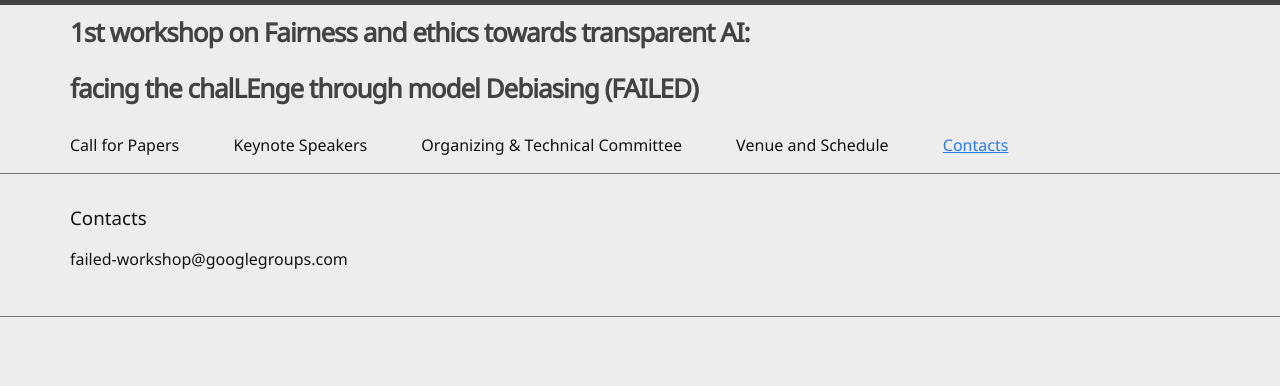
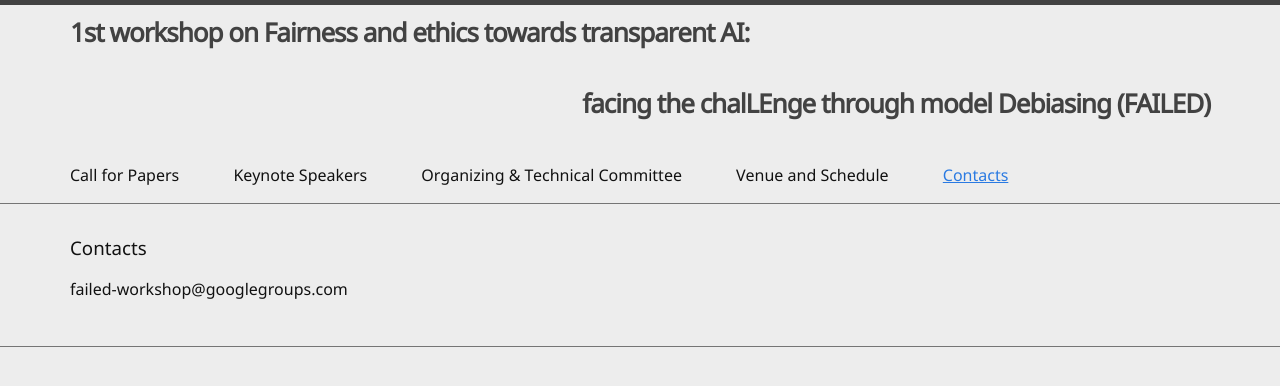
Before and after one commit to VitoPaoloPastore/2nd-FAILED-Workshop-ICCV-2025.github.io, a Jekyll site: the page built from 4-contacts.md, in a window 1280 px wide. Shown: the top 386 px of the page. Built offline with Jekyll 4.4.1, drawn with Linux system fonts in a browser that asks for light colours.

Commit message:
Update header.html

```diff
--- a/_includes/header.html
+++ b/_includes/header.html
@@ -1,13 +1,12 @@
 <header class="site-header" role="banner">
 
   <div class="wrapper">
-  <left>
+  <p style="text-align:left;">
   <a class="site-title" href="{{ '/' | relative_url }}"><strong>1st workshop on Fairness and ethics towards transparent AI:</strong></a>
-  </left>
-  <br>
-  <right>
+  </p>
+  <p style="text-align:right;">
   <a class="site-title" href="{{ '/' | relative_url }}"><strong>facing the chalLEnge through model Debiasing (FAILED)</strong></a>
-  </right>
+  </p>
     <nav class="site-nav">
       <span class="menu-icon">
         <svg viewBox="0 0 18 15" width="18px" height="15px">
```
